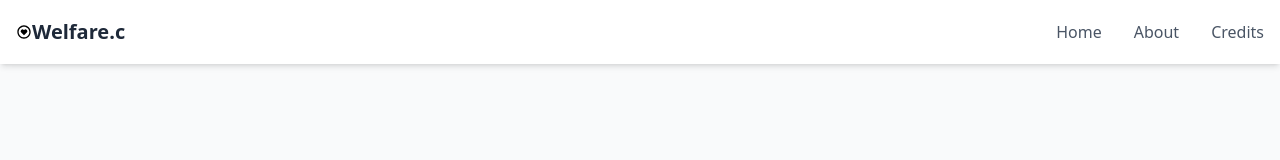
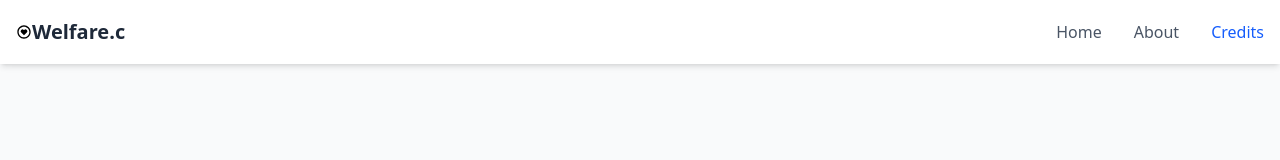
Before and after one commit to ldcss/Topicos-Avanc-SI, a React (Vite) app: page /credits in a window 1280 px wide. Shown: the top 160 px of the page. Built offline with nearby package versions, Linux system fonts and the light colour scheme; no server answers; the database is empty.

Commit message:
fix: navbar with selected page highlight

```diff
--- a/src/components/page/Page.tsx
+++ b/src/components/page/Page.tsx
@@ -2,7 +2,9 @@ import { BiHeartCircle } from "react-icons/bi";
 import { Link, useLocation } from 'react-router-dom';
 
 export default function Page({children}: {children: JSX.Element | JSX.Element[]}) {
-    const { pathname } = useLocation();
+    var { pathname } = useLocation();
+
+    console.log("pathname", pathname)
     return (
         <div className="min-h-screen bg-gray-50">
             <nav className="fixed top-0 left-0 right-0 bg-white shadow-md z-50">
@@ -17,7 +19,7 @@ export default function Page({children}: {children: JSX.Element | JSX.Element[]}
                         <div className="flex space-x-8">
                             <Link to="/">
                                 <button
-                                    className={`${pathname == "home" ? "text-blue-600" : "text-gray-600"} hover:text-blue-500 cursor-pointer whitespace-nowrap !rounded-button`}
+                                    className={`${pathname == "/" ? "text-blue-600" : "text-gray-600"} hover:text-blue-500 cursor-pointer whitespace-nowrap !rounded-button`}
                                 >
                                     Home
                                 </button>
@@ -25,7 +27,7 @@ export default function Page({children}: {children: JSX.Element | JSX.Element[]}
 
                             <Link to="/about">
                                 <button
-                                    className={`${pathname == "about" ? "text-blue-600" : "text-gray-600"} hover:text-blue-500 cursor-pointer whitespace-nowrap !rounded-button`}
+                                    className={`${pathname == "/about" ? "text-blue-600" : "text-gray-600"} hover:text-blue-500 cursor-pointer whitespace-nowrap !rounded-button`}
                                 >
                                     About
                                 </button>
@@ -33,7 +35,7 @@ export default function Page({children}: {children: JSX.Element | JSX.Element[]}
 
                             <Link to="/credits">
                                 <button
-                                    className={`${pathname == "credits" ? "text-blue-600" : "text-gray-600"} hover:text-blue-500 cursor-pointer whitespace-nowrap !rounded-button`}
+                                    className={`${pathname == "/credits" ? "text-blue-600" : "text-gray-600"} hover:text-blue-500 cursor-pointer whitespace-nowrap !rounded-button`}
                                 >
                                     Credits
                                 </button>
```
